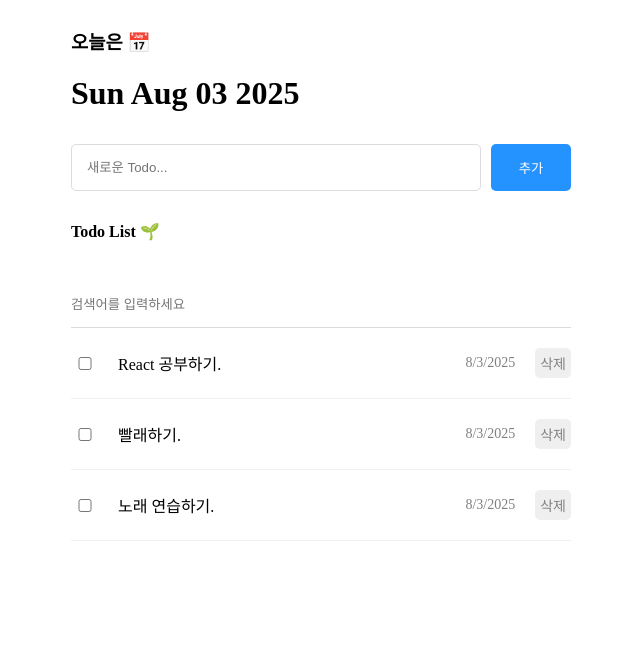
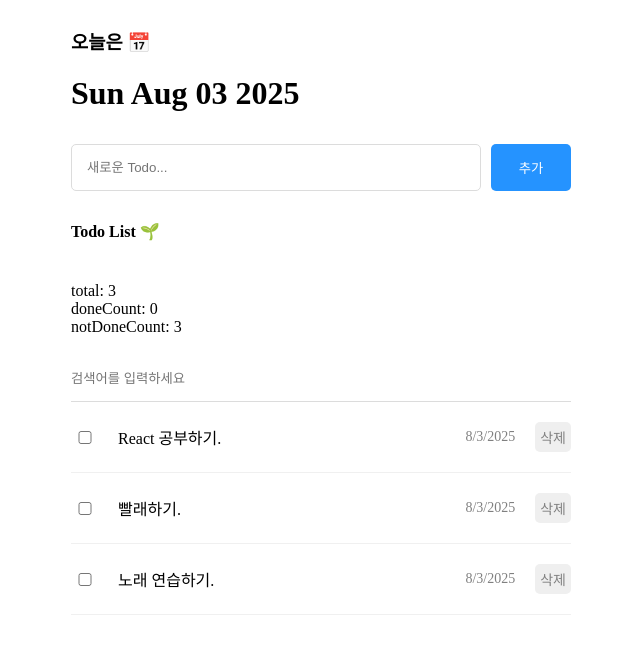
Before and after one commit to leewooyup/React-Todo-List, a React (Vite) app: page / in a window 1280 px wide. Shown: the top 654 px of the page, without its empty margins (319-959 px from the left). Built offline with nearby package versions, Linux system fonts and the light colour scheme.

Commit message:
🐎 Perf: useMemo를 활용한 투두 리스트 분석 로직 최적화

```diff
--- a/src/components/List.jsx
+++ b/src/components/List.jsx
@@ -1,6 +1,6 @@
 import "./List.css";
 import TodoItem from "./TodoItem";
-import { useState } from "react";
+import { useState, useMemo } from "react";
 
 const List = ({ todos, onUpdate, onDelete }) => {
   const [search, setSearch] = useState("");
@@ -21,9 +21,41 @@
 
   const filteredTodos = getFilteredData();
 
+  // const getAnalyzedData = () => {
+  //   const totalCount = todos.length;
+  //   const doneCount = todos.filter((todo) => todo.isDone).length;
+  //   const notDoneCount = totalCount - doneCount;
+
+  //   return {
+  //     totalCount,
+  //     doneCount,
+  //     notDoneCount,
+  //   };
+  // };
+
+  // const { totalCount, doneCount, notDoneCount } = getAnalyzedData();
+
+  const { totalCount, doneCount, notDoneCount } = useMemo(() => {
+    console.log("getAnalyzedData 호출!");
+    const totalCount = todos.length;
+    const doneCount = todos.filter((todo) => todo.isDone).length;
+    const notDoneCount = totalCount - doneCount;
+
+    return {
+      totalCount,
+      doneCount,
+      notDoneCount,
+    };
+  }, [todos]);
+
   return (
     <div className="List">
       <h4>Todo List 🌱</h4>
+      <div>
+        <div>total: {totalCount}</div>
+        <div>doneCount: {doneCount}</div>
+        <div>notDoneCount: {notDoneCount}</div>
+      </div>
       <input
         value={search}
         onChange={onChangeSearch}
```
